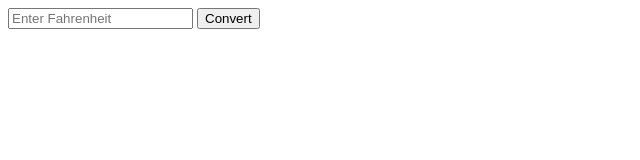
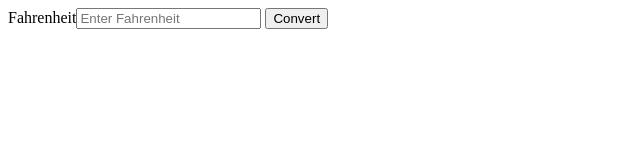
Before and after one commit to hellonico/rusty-toolbox, a plain HTML site: page fahrenheit_to_celsius/static/index.html in a window 1280 px wide. Shown: the whole page, without its empty margins (0-640 px from the left). Drawn offline with Linux system fonts and the light colour scheme.

Commit message:
async egui with tokio

```diff
--- a/fahrenheit_to_celsius/static/index.html
+++ b/fahrenheit_to_celsius/static/index.html
@@ -7,7 +7,7 @@
 </head>
 <body>
 <div>
-    <input id="fahrenheit" type="number" placeholder="Enter Fahrenheit" />
+    <label for="fahrenheit">Fahrenheit</label><input id="fahrenheit" type="number" placeholder="Enter Fahrenheit" />
     <button id="convertButton">Convert</button>
     <p id="result"></p>
 </div>
```
